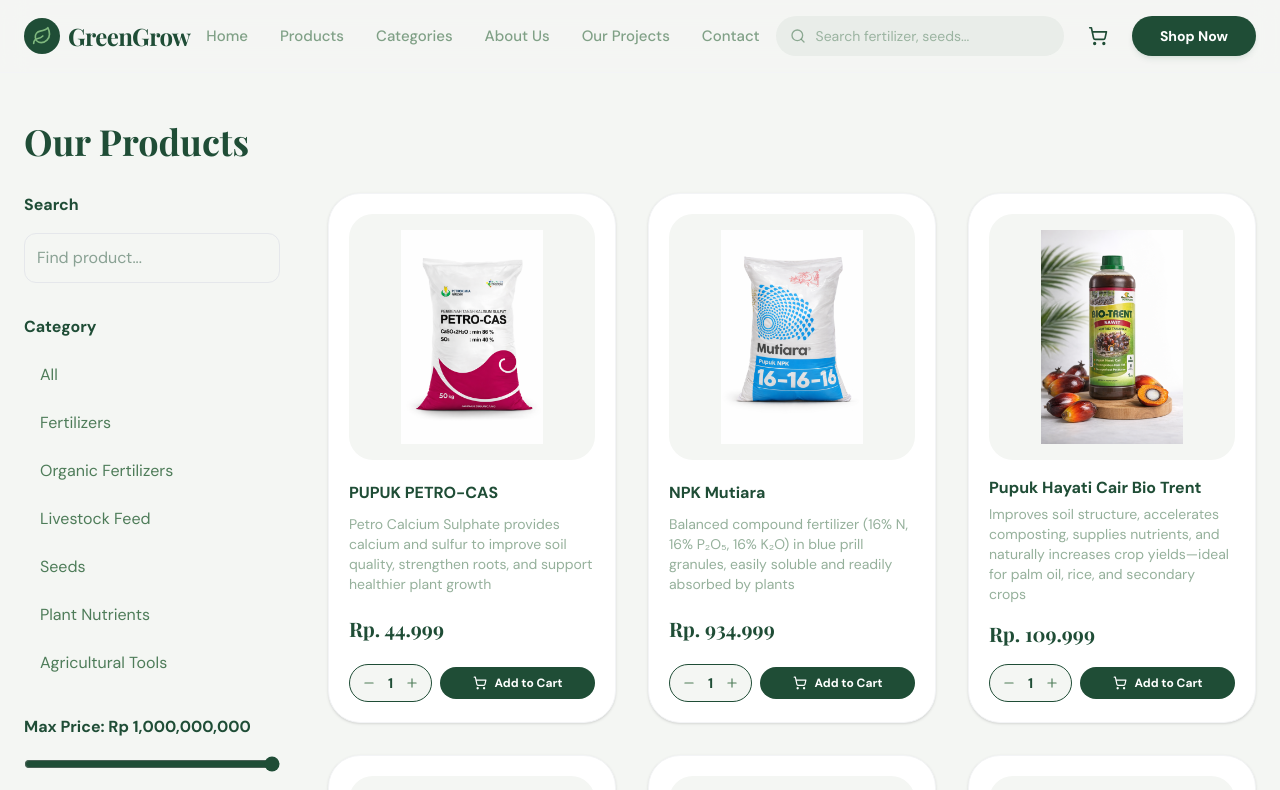
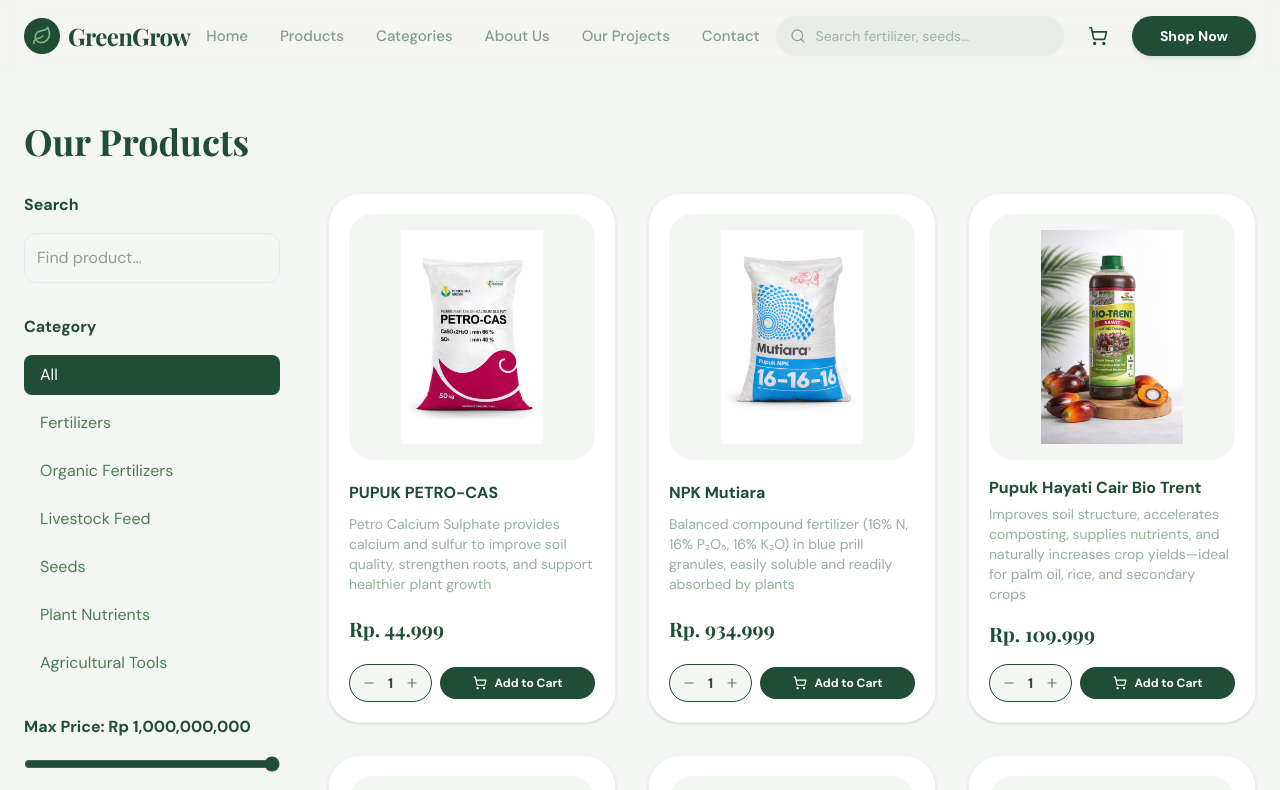
Before and after one commit to Leeroyakbar/greengrow-agri, a React (Vite) app: page /products in a window 1280 px wide. Shown: the top 790 px of the page. Built offline with nearby package versions, Linux system fonts and the light colour scheme; a web font is replaced by a local one.

Commit message:
fix navbar

```diff
--- a/src/components/landing/Navbar.tsx
+++ b/src/components/landing/Navbar.tsx
@@ -102,11 +102,11 @@
 
             {/* Shop Now Button (Desktop only) */}
             <button
-              onClick={(e) => {
+              onClick={() => {
                 // Kita arahkan ke #products
-                handleNavClick(e, "#products")
+                navigate(`/products`)
               }}
-              className="hidden md:block bg-primary text-white px-7 py-2.5 rounded-full text-sm font-bold hover:bg-secondary transition-all shadow-md shadow-primary/10"
+              className="hidden md:block bg-primary text-white px-7 py-2.5 rounded-full text-sm font-bold hover:bg-secondary transition-all shadow-md shadow-primary/10 cursor-pointer"
             >
               Shop Now
             </button>
--- a/src/components/pages/ProductPage.tsx
+++ b/src/components/pages/ProductPage.tsx
@@ -39,15 +39,22 @@
               <div>
                 <h3 className="font-bold text-primary mb-4">Category</h3>
                 <div className="space-y-2">
-                  {categories.map((cat) => (
-                    <button
-                      key={cat}
-                      onClick={() => setSearchParams({ category: cat === "All" ? "" : slugify(cat) })}
-                      className={`block w-full text-left px-4 py-2 rounded-lg transition-all ${categoryFilter === slugify(cat) ? "bg-primary text-white" : "hover:bg-white text-secondary"}`}
-                    >
-                      {cat}
-                    </button>
-                  ))}
+                  {categories.map((cat) => {
+
+                    const catSlug = cat === "All" ? "" : slugify(cat)
+                    const currentFilter = searchParams.get("category") || ""
+                    const isActive = currentFilter === catSlug
+
+                    return (
+                      <button
+                        key={cat}
+                        onClick={() => setSearchParams(cat === "All" ? {} : { category: catSlug })}
+                        className={`block w-full text-left px-4 py-2 rounded-lg transition-all ${isActive ? "bg-primary text-white" : "hover:bg-white text-secondary"}`}
+                      >
+                        {cat}
+                      </button>
+                    )
+                  })}
                 </div>
               </div>
 
```
